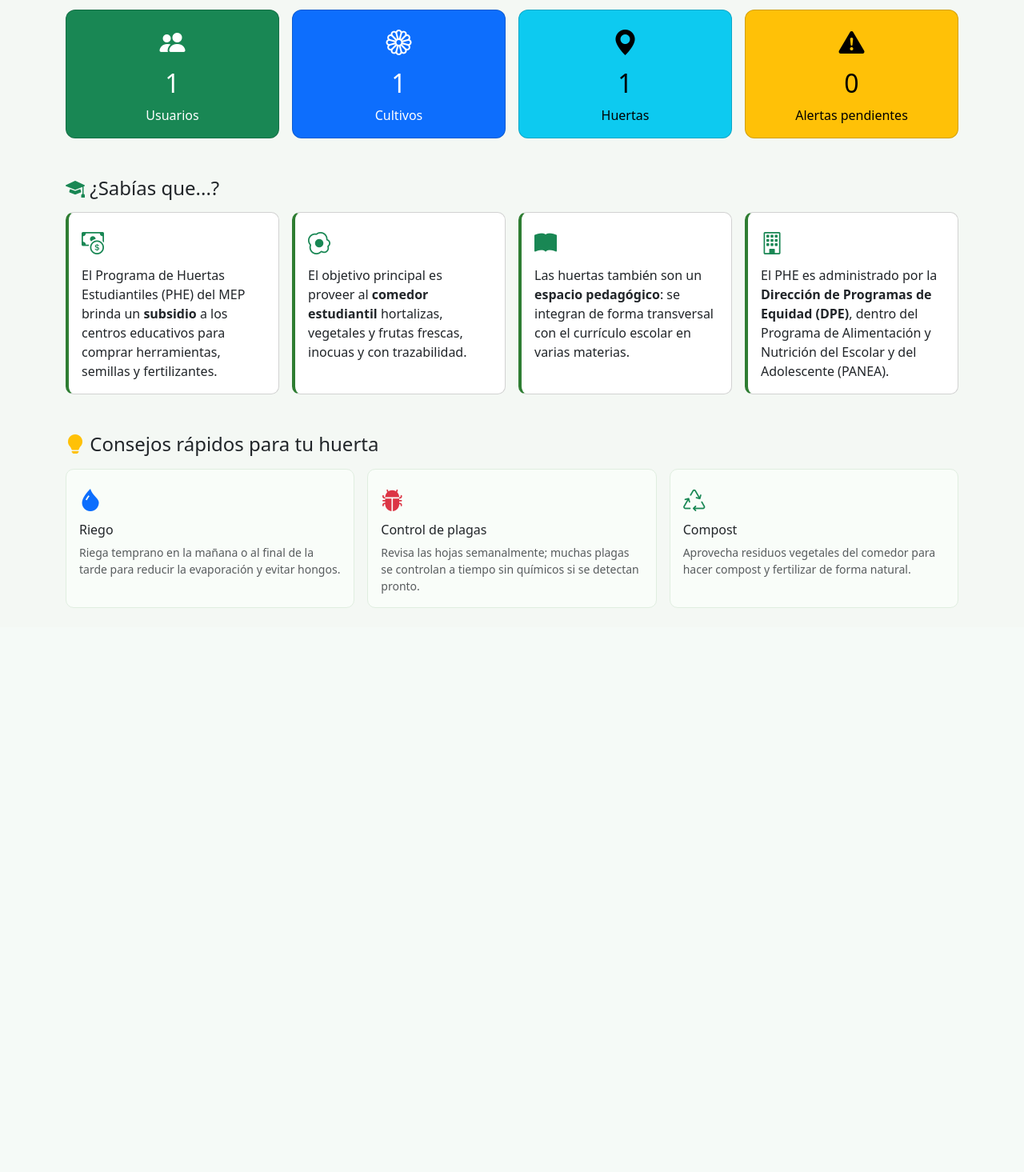
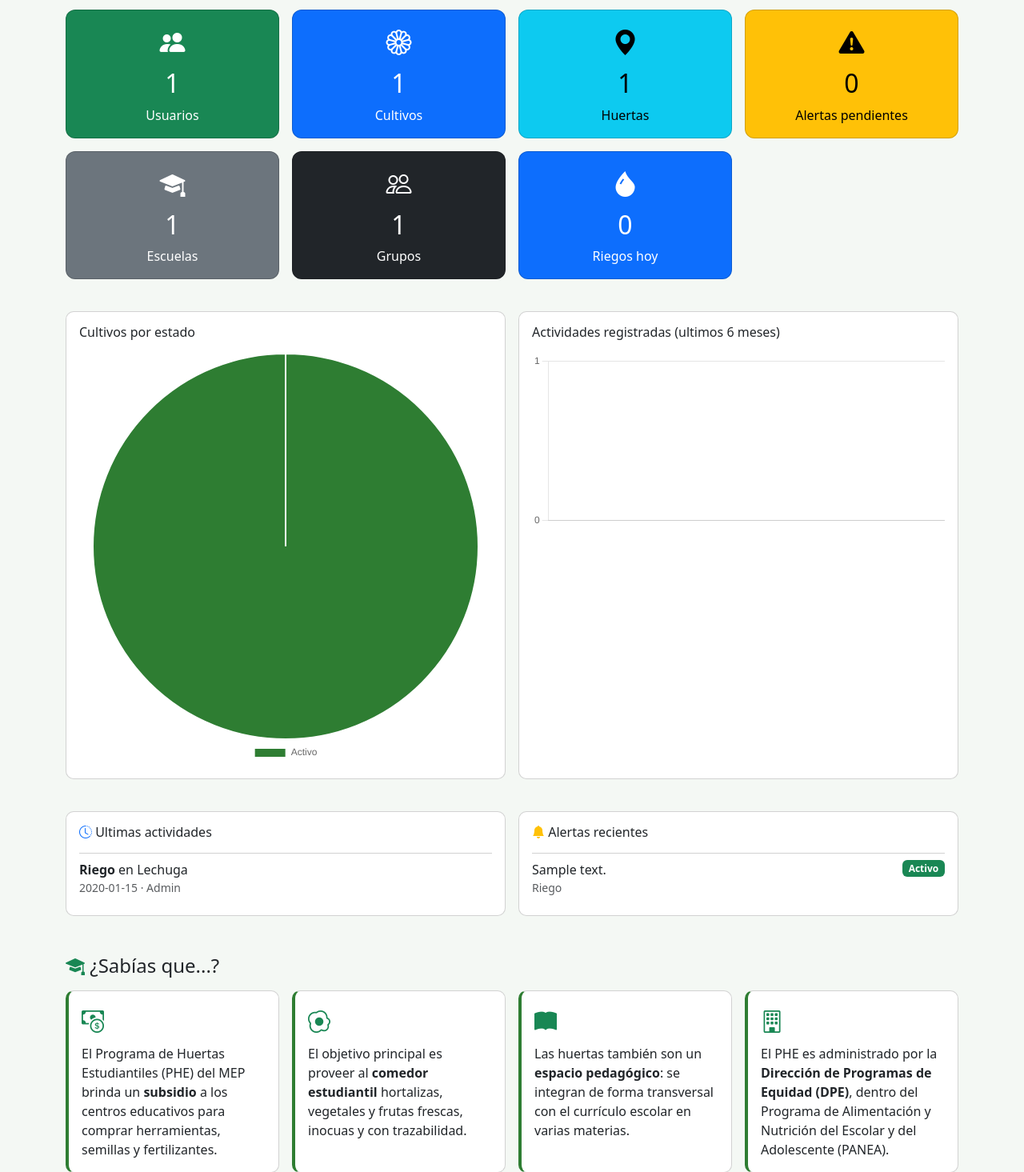
Before and after one commit to arimora13/Proyecto-ambiente-cliente-servidor, a PHP site: page /menu.php in a window 1280 px wide. Shown: the part 227-1692 px from the top of the page at 80% size. Before the commit the page ends 987 px from the top, so only its background shows below. Run offline with PHP 8.4, Linux system fonts and the light colour scheme; the visitor is signed in with stand-in values (Sample User, id 1); data comes from the database, SQL or seed files in the repository; tables that the repository leaves empty hold one stand-in row (values such as "Sample post").

Commit message:
fin de los cambios
Gracias a Dios :)

```diff
--- a/fertilizaciones/editar.php
+++ b/fertilizaciones/editar.php
@@ -21,6 +21,10 @@
     header("Location: listar.php");
     exit;
 }
-$listaCultivos = $conexion->query("SELECT ID_CULTIVO FROM CULTIVO")->fetchAll(PDO::FETCH_ASSOC);
+$listaCultivos = $conexion->query("SELECT C.ID_CULTIVO, TC.NOMBRE AS NOMBRE_TIPO, H.NOMBRE AS NOMBRE_HUERTA
+                                    FROM CULTIVO C
+                                    LEFT JOIN TIPO_CULTIVO TC ON C.ID_TIPO_CULTIVO = TC.ID_TIPO_CULTIVO
+                                    LEFT JOIN HUERTA H ON C.ID_HUERTA = H.ID_HUERTA
+                                    ORDER BY C.ID_CULTIVO DESC")->fetchAll(PDO::FETCH_ASSOC);
 
 include(__DIR__ . "/vistas/editar_vista.html");
--- a/fertilizaciones/registrar.php
+++ b/fertilizaciones/registrar.php
@@ -4,7 +4,11 @@
 require_once("../clases/Fertilizacion.php");
 
 $fertilizacionObj = new Fertilizacion($conexion);
-$listaCultivos = $conexion->query("SELECT ID_CULTIVO FROM CULTIVO")->fetchAll(PDO::FETCH_ASSOC);
+$listaCultivos = $conexion->query("SELECT C.ID_CULTIVO, TC.NOMBRE AS NOMBRE_TIPO, H.NOMBRE AS NOMBRE_HUERTA
+                                    FROM CULTIVO C
+                                    LEFT JOIN TIPO_CULTIVO TC ON C.ID_TIPO_CULTIVO = TC.ID_TIPO_CULTIVO
+                                    LEFT JOIN HUERTA H ON C.ID_HUERTA = H.ID_HUERTA
+                                    ORDER BY C.ID_CULTIVO DESC")->fetchAll(PDO::FETCH_ASSOC);
 
 if ($_SERVER['REQUEST_METHOD'] == 'POST') {
     $fertilizacionObj->guardar($_POST['idCultivo'], $_SESSION['id_usuario'], $_POST['fecha'], $_POST['descripcion']);
--- a/fertilizaciones/vistas/editar_vista.html
+++ b/fertilizaciones/vistas/editar_vista.html
@@ -18,7 +18,7 @@
                 <label class="form-label">Cultivo</label>
                 <select class="form-select" id="idCultivo" name="idCultivo" required>
                     <?php foreach ($listaCultivos as $c): ?>
-                        <option value="<?php echo $c['ID_CULTIVO']; ?>" <?php echo ($c['ID_CULTIVO']==$datos['ID_CULTIVO'])?'selected':''; ?>>Cultivo #<?php echo $c['ID_CULTIVO']; ?></option>
+                        <option value="<?php echo $c['ID_CULTIVO']; ?>" <?php echo ($c['ID_CULTIVO']==$datos['ID_CULTIVO'])?'selected':''; ?>><?php echo htmlspecialchars($c['NOMBRE_TIPO'] . ' - ' . $c['NOMBRE_HUERTA']) . ' (#' . $c['ID_CULTIVO'] . ')'; ?></option>
                     <?php endforeach; ?>
                 </select>
             </div>
--- a/fertilizaciones/vistas/registrar_vista.html
+++ b/fertilizaciones/vistas/registrar_vista.html
@@ -17,7 +17,7 @@
                 <label class="form-label">Cultivo</label>
                 <select class="form-select" id="idCultivo" name="idCultivo" required>
                     <?php foreach ($listaCultivos as $c): ?>
-                        <option value="<?php echo $c['ID_CULTIVO']; ?>">Cultivo #<?php echo $c['ID_CULTIVO']; ?></option>
+                        <option value="<?php echo $c['ID_CULTIVO']; ?>"><?php echo htmlspecialchars($c['NOMBRE_TIPO'] . ' - ' . $c['NOMBRE_HUERTA']) . ' (#' . $c['ID_CULTIVO'] . ')'; ?></option>
                     <?php endforeach; ?>
                 </select>
             </div>
--- a/menu.php
+++ b/menu.php
@@ -9,9 +9,46 @@
 $totalUsuarios  = $conexion->query("SELECT COUNT(*) AS T FROM USUARIO")->fetch(PDO::FETCH_ASSOC)['T'];
 $totalCultivos  = $conexion->query("SELECT COUNT(*) AS T FROM CULTIVO")->fetch(PDO::FETCH_ASSOC)['T'];
 $totalHuertas   = $conexion->query("SELECT COUNT(*) AS T FROM HUERTA")->fetch(PDO::FETCH_ASSOC)['T'];
+$totalGrupos    = $conexion->query("SELECT COUNT(*) AS T FROM GRUPO_ESTUDIANTIL")->fetch(PDO::FETCH_ASSOC)['T'];
+$totalEscuelas  = $conexion->query("SELECT COUNT(*) AS T FROM INSTITUCION")->fetch(PDO::FETCH_ASSOC)['T'];
+
+$riegosHoy = $conexion->query("SELECT COUNT(*) AS T FROM ACTIVIDAD A
+                               INNER JOIN TIPO_ACTIVIDAD TA ON A.ID_TIPO_ACTIVIDAD = TA.ID_TIPO_ACTIVIDAD
+                               WHERE TA.NOMBRE_ACTIVIDAD = 'Riego' AND A.FECHA_ACTIVIDAD = CURDATE()")->fetch(PDO::FETCH_ASSOC)['T'];
 
 $alerta = new Alerta($conexion);
 $alertasPendientes = $alerta->contarPendientes();
+
+// Cultivos agrupados por estado (para el grafico de pastel)
+$cultivosPorEstado = $conexion->query("SELECT E.NOMBRE_ESTADO, COUNT(*) AS TOTAL
+                                       FROM CULTIVO C
+                                       LEFT JOIN ESTADO E ON C.ID_ESTADO = E.ID_ESTADO
+                                       GROUP BY E.NOMBRE_ESTADO")->fetchAll(PDO::FETCH_ASSOC);
+
+// Actividades registradas por mes, ultimos 6 meses (para el grafico de barras)
+$actividadPorMes = $conexion->query("SELECT DATE_FORMAT(FECHA_ACTIVIDAD, '%Y-%m') AS MES, COUNT(*) AS TOTAL
+                                     FROM ACTIVIDAD
+                                     WHERE FECHA_ACTIVIDAD >= DATE_SUB(CURDATE(), INTERVAL 6 MONTH)
+                                     GROUP BY MES
+                                     ORDER BY MES ASC")->fetchAll(PDO::FETCH_ASSOC);
+
+// Ultimas 5 actividades registradas (cualquier tipo: riego, fertilizacion, plaga, etc.)
+$ultimasActividades = $conexion->query("SELECT A.FECHA_ACTIVIDAD, TA.NOMBRE_ACTIVIDAD, TC.NOMBRE AS NOMBRE_CULTIVO, U.NOMBRE AS RESPONSABLE
+                                        FROM ACTIVIDAD A
+                                        LEFT JOIN TIPO_ACTIVIDAD TA ON A.ID_TIPO_ACTIVIDAD = TA.ID_TIPO_ACTIVIDAD
+                                        LEFT JOIN CULTIVO C ON A.ID_CULTIVO = C.ID_CULTIVO
+                                        LEFT JOIN TIPO_CULTIVO TC ON C.ID_TIPO_CULTIVO = TC.ID_TIPO_CULTIVO
+                                        LEFT JOIN USUARIO U ON A.ID_USUARIO = U.ID_USUARIO
+                                        ORDER BY A.FECHA_ACTIVIDAD DESC
+                                        LIMIT 5")->fetchAll(PDO::FETCH_ASSOC);
+
+// Ultimas 5 alertas registradas
+$alertasRecientes = $conexion->query("SELECT AL.DESCRIPCION, E.NOMBRE_ESTADO, TA.NOMBRE_ACTIVIDAD
+                                      FROM ALERTA AL
+                                      LEFT JOIN ESTADO E ON AL.ID_ESTADO = E.ID_ESTADO
+                                      LEFT JOIN TIPO_ACTIVIDAD TA ON AL.ID_TIPO_ACTIVIDAD = TA.ID_TIPO_ACTIVIDAD
+                                      ORDER BY AL.ID_ALERTA DESC
+                                      LIMIT 5")->fetchAll(PDO::FETCH_ASSOC);
 
 // Definicion de menu por rol
 $menuBase = [
@@ -22,10 +59,10 @@
     ["texto" => "Alertas",          "url" => "alertas/listar.php",          "roles" => ["Administrador","Docente"]],
     ["texto" => "Reportes",         "url" => "reportes/listar.php",         "roles" => ["Administrador","Docente"]],
     ["texto" => "Usuarios",         "url" => "usuarios/listar.php",         "roles" => ["Administrador"]],
-    ["texto" => "Huertas",          "url" => "huertas/listar.php",          "roles" => ["Administrador","Docente"]],
-    ["texto" => "Grupos",           "url" => "grupos/listar.php",           "roles" => ["Administrador","Docente"]],
+    ["texto" => "Huertas",          "url" => "huertas/listar.php",          "roles" => ["Administrador"]],
+    ["texto" => "Escuelas",         "url" => "instituciones/listar.php",    "roles" => ["Administrador"]],
+    ["texto" => "Grupos",           "url" => "grupos/listar.php",           "roles" => ["Administrador"]],
     ["texto" => "Tipos de cultivo", "url" => "tipos_cultivo/listar.php",    "roles" => ["Administrador","Docente","Estudiante"]],
-    ["texto" => "Escuelas",         "url" => "instituciones/listar.php", "roles" => ["Administrador"]],
 ];
 
 include(__DIR__ . "/vistas/menu_vista.html");
--- a/plagas/editar.php
+++ b/plagas/editar.php
@@ -21,6 +21,10 @@
     header("Location: listar.php");
     exit;
 }
-$listaCultivos = $conexion->query("SELECT ID_CULTIVO FROM CULTIVO")->fetchAll(PDO::FETCH_ASSOC);
+$listaCultivos = $conexion->query("SELECT C.ID_CULTIVO, TC.NOMBRE AS NOMBRE_TIPO, H.NOMBRE AS NOMBRE_HUERTA
+                                    FROM CULTIVO C
+                                    LEFT JOIN TIPO_CULTIVO TC ON C.ID_TIPO_CULTIVO = TC.ID_TIPO_CULTIVO
+                                    LEFT JOIN HUERTA H ON C.ID_HUERTA = H.ID_HUERTA
+                                    ORDER BY C.ID_CULTIVO DESC")->fetchAll(PDO::FETCH_ASSOC);
 
 include(__DIR__ . "/vistas/editar_vista.html");
--- a/plagas/registrar.php
+++ b/plagas/registrar.php
@@ -4,7 +4,11 @@
 require_once("../clases/Plaga.php");
 
 $plagaObj = new Plaga($conexion);
-$listaCultivos = $conexion->query("SELECT ID_CULTIVO FROM CULTIVO")->fetchAll(PDO::FETCH_ASSOC);
+$listaCultivos = $conexion->query("SELECT C.ID_CULTIVO, TC.NOMBRE AS NOMBRE_TIPO, H.NOMBRE AS NOMBRE_HUERTA
+                                    FROM CULTIVO C
+                                    LEFT JOIN TIPO_CULTIVO TC ON C.ID_TIPO_CULTIVO = TC.ID_TIPO_CULTIVO
+                                    LEFT JOIN HUERTA H ON C.ID_HUERTA = H.ID_HUERTA
+                                    ORDER BY C.ID_CULTIVO DESC")->fetchAll(PDO::FETCH_ASSOC);
 
 if ($_SERVER['REQUEST_METHOD'] == 'POST') {
     $plagaObj->guardar($_POST['idCultivo'], $_SESSION['id_usuario'], $_POST['fecha'], $_POST['descripcion']);
--- a/plagas/vistas/editar_vista.html
+++ b/plagas/vistas/editar_vista.html
@@ -18,8 +18,7 @@
                 <label class="form-label">Cultivo</label>
                 <select class="form-select" id="idCultivo" name="idCultivo" required>
                     <?php foreach ($listaCultivos as $c): ?>
-                        <option value="<?php echo $c['ID_CULTIVO']; ?>" <?php echo ($c['ID_CULTIVO']==$datos['ID_CULTIVO'])?'selected':''; ?>>Cultivo #<?php echo $c['ID_CULTIVO']; ?></option>
-                    <?php endforeach; ?>
+                        <option value="<?php echo $c['ID_CULTIVO']; ?>" <?php echo ($c['ID_CULTIVO']==$datos['ID_CULTIVO'])?'selected':''; ?>><?php echo htmlspecialchars($c['NOMBRE_TIPO'] . ' - ' . $c['NOMBRE_HUERTA']) . ' (#' . $c['ID_CULTIVO'] . ')'; ?></option>
                 </select>
             </div>
             <div class="mb-3">
--- a/plagas/vistas/registrar_vista.html
+++ b/plagas/vistas/registrar_vista.html
@@ -17,8 +17,7 @@
                 <label class="form-label">Cultivo</label>
                 <select class="form-select" id="idCultivo" name="idCultivo" required>
                     <?php foreach ($listaCultivos as $c): ?>
-                        <option value="<?php echo $c['ID_CULTIVO']; ?>">Cultivo #<?php echo $c['ID_CULTIVO']; ?></option>
-                    <?php endforeach; ?>
+                        <option value="<?php echo $c['ID_CULTIVO']; ?>"><?php echo htmlspecialchars($c['NOMBRE_TIPO'] . ' - ' . $c['NOMBRE_HUERTA']) . ' (#' . $c['ID_CULTIVO'] . ')'; ?></option>
                 </select>
             </div>
             <div class="mb-3">
--- a/riegos/vistas/editar_vista.html
+++ b/riegos/vistas/editar_vista.html
@@ -18,8 +18,7 @@
                 <label class="form-label">Cultivo</label>
                 <select class="form-select" id="idCultivo" name="idCultivo" required>
                     <?php foreach ($listaCultivos as $c): ?>
-                        <option value="<?php echo $c['ID_CULTIVO']; ?>" <?php echo ($c['ID_CULTIVO']==$datos['ID_CULTIVO'])?'selected':''; ?>>Cultivo #<?php echo $c['ID_CULTIVO']; ?></option>
-                    <?php endforeach; ?>
+                       <option value="<?php echo $c['ID_CULTIVO']; ?>" <?php echo ($c['ID_CULTIVO']==$datos['ID_CULTIVO'])?'selected':''; ?>><?php echo htmlspecialchars($c['NOMBRE_TIPO'] . ' - ' . $c['NOMBRE_HUERTA']) . ' (#' . $c['ID_CULTIVO'] . ')'; ?></option>
                 </select>
             </div>
             <div class="mb-3">
--- a/riegos/vistas/registrar_vista.html
+++ b/riegos/vistas/registrar_vista.html
@@ -17,7 +17,7 @@
                 <label class="form-label">Cultivo</label>
                 <select class="form-select" id="idCultivo" name="idCultivo" required>
                     <?php foreach ($listaCultivos as $c): ?>
-                        <option value="<?php echo $c['ID_CULTIVO']; ?>">Cultivo #<?php echo $c['ID_CULTIVO']; ?></option>
+                        <option value="<?php echo $c['ID_CULTIVO']; ?>"><?php echo htmlspecialchars($c['NOMBRE_TIPO'] . ' - ' . $c['NOMBRE_HUERTA']) . ' (#' . $c['ID_CULTIVO'] . ')'; ?></option>
                     <?php endforeach; ?>
                 </select>
             </div>
--- a/vistas/menu_vista.html
+++ b/vistas/menu_vista.html
@@ -39,32 +39,115 @@
 <div class="container mt-2">
     <h4 class="mb-3">Panel general</h4>
     <div class="row g-3">
-        <div class="col-md-3">
+        <div class="col-md-3 col-sm-6">
             <div class="card tarjeta-stat text-bg-success p-3 text-center">
                 <i class="bi bi-people-fill fs-2 mb-2"></i>
                 <h2><?php echo $totalUsuarios; ?></h2>
                 <p class="mb-0">Usuarios</p>
             </div>
         </div>
-        <div class="col-md-3">
+        <div class="col-md-3 col-sm-6">
             <div class="card tarjeta-stat text-bg-primary p-3 text-center">
                 <i class="bi bi-flower1 fs-2 mb-2"></i>
                 <h2><?php echo $totalCultivos; ?></h2>
                 <p class="mb-0">Cultivos</p>
             </div>
         </div>
-        <div class="col-md-3">
+        <div class="col-md-3 col-sm-6">
             <div class="card tarjeta-stat text-bg-info p-3 text-center">
                 <i class="bi bi-geo-alt-fill fs-2 mb-2"></i>
                 <h2><?php echo $totalHuertas; ?></h2>
                 <p class="mb-0">Huertas</p>
             </div>
         </div>
-        <div class="col-md-3">
+        <div class="col-md-3 col-sm-6">
             <div class="card tarjeta-stat text-bg-warning p-3 text-center">
                 <i class="bi bi-exclamation-triangle-fill fs-2 mb-2"></i>
                 <h2><?php echo $alertasPendientes; ?></h2>
                 <p class="mb-0">Alertas pendientes</p>
+            </div>
+        </div>
+        <div class="col-md-3 col-sm-6">
+            <div class="card tarjeta-stat text-bg-secondary p-3 text-center">
+                <i class="bi bi-mortarboard-fill fs-2 mb-2"></i>
+                <h2><?php echo $totalEscuelas; ?></h2>
+                <p class="mb-0">Escuelas</p>
+            </div>
+        </div>
+        <div class="col-md-3 col-sm-6">
+            <div class="card tarjeta-stat text-bg-dark p-3 text-center">
+                <i class="bi bi-people fs-2 mb-2"></i>
+                <h2><?php echo $totalGrupos; ?></h2>
+                <p class="mb-0">Grupos</p>
+            </div>
+        </div>
+        <div class="col-md-3 col-sm-6">
+            <div class="card tarjeta-stat text-bg-primary p-3 text-center">
+                <i class="bi bi-droplet-fill fs-2 mb-2"></i>
+                <h2><?php echo $riegosHoy; ?></h2>
+                <p class="mb-0">Riegos hoy</p>
+            </div>
+        </div>
+    </div>
+
+    <!-- Graficos -->
+    <div class="row g-3 mt-4">
+        <div class="col-md-6">
+            <div class="card p-3 h-100">
+                <h6 class="mb-3">Cultivos por estado</h6>
+                <canvas id="graficoEstados" height="220"></canvas>
+            </div>
+        </div>
+        <div class="col-md-6">
+            <div class="card p-3 h-100">
+                <h6 class="mb-3">Actividades registradas (ultimos 6 meses)</h6>
+                <canvas id="graficoActividad" height="220"></canvas>
+            </div>
+        </div>
+    </div>
+
+    <!-- Listas de actividad reciente -->
+    <div class="row g-3 mt-4 mb-4">
+        <div class="col-md-6">
+            <div class="card p-3 h-100">
+                <h6 class="mb-3"><i class="bi bi-clock-history text-primary"></i> Ultimas actividades</h6>
+                <?php if (empty($ultimasActividades)): ?>
+                    <p class="text-muted small mb-0">Sin actividades registradas todavia.</p>
+                <?php else: ?>
+                    <ul class="list-group list-group-flush">
+                        <?php foreach ($ultimasActividades as $act): ?>
+                        <li class="list-group-item px-0">
+                            <strong><?php echo htmlspecialchars($act['NOMBRE_ACTIVIDAD']); ?></strong>
+                            en <?php echo htmlspecialchars($act['NOMBRE_CULTIVO'] ?? 'Cultivo eliminado'); ?>
+                            <span class="text-muted small d-block">
+                                <?php echo $act['FECHA_ACTIVIDAD']; ?> · <?php echo htmlspecialchars($act['RESPONSABLE'] ?? 'Sin responsable'); ?>
+                            </span>
+                        </li>
+                        <?php endforeach; ?>
+                    </ul>
+                <?php endif; ?>
+            </div>
+        </div>
+        <div class="col-md-6">
+            <div class="card p-3 h-100">
+                <h6 class="mb-3"><i class="bi bi-bell-fill text-warning"></i> Alertas recientes</h6>
+                <?php if (empty($alertasRecientes)): ?>
+                    <p class="text-muted small mb-0">Sin alertas registradas todavia.</p>
+                <?php else: ?>
+                    <ul class="list-group list-group-flush">
+                        <?php foreach ($alertasRecientes as $al): ?>
+                        <li class="list-group-item px-0 d-flex justify-content-between align-items-start">
+                            <span>
+                                <?php echo htmlspecialchars($al['DESCRIPCION']); ?>
+                                <span class="text-muted small d-block"><?php echo htmlspecialchars($al['NOMBRE_ACTIVIDAD'] ?? ''); ?></span>
+                            </span>
+                            <span class="badge <?php echo ($al['NOMBRE_ESTADO'] == 'Pendiente') ? 'text-bg-warning' : 'text-bg-success'; ?>">
+                                <?php echo htmlspecialchars($al['NOMBRE_ESTADO']); ?>
+                            </span>
+                        </li>
+                        <?php endforeach; ?>
+                    </ul>
+                <?php endif; ?>
             </div>
         </div>
     </div>
@@ -130,5 +213,36 @@
 </div>
 
 <script src="https://cdn.jsdelivr.net/npm/bootstrap@5.3.3/dist/js/bootstrap.bundle.min.js"></script>
+<script src="https://cdn.jsdelivr.net/npm/chart.js@4.4.0/dist/chart.umd.min.js"></script>
+<script>
+// Grafico: cultivos por estado (pastel)
+const datosEstados = <?php echo json_encode($cultivosPorEstado); ?>;
+new Chart(document.getElementById('graficoEstados'), {
+    type: 'pie',
+    data: {
+        labels: datosEstados.map(d => d.NOMBRE_ESTADO ?? 'Sin estado'),
+        datasets: [{
+            data: datosEstados.map(d => d.TOTAL),
+            backgroundColor: ['#2e7d32', '#66bb6a', '#ffb74d', '#e57373', '#64b5f6', '#ba68c8']
+        }]
+    },
+    options: { responsive: true, plugins: { legend: { position: 'bottom' } } }
+});
+
+// Grafico: actividad por mes (barras)
+const datosActividad = <?php echo json_encode($actividadPorMes); ?>;
+new Chart(document.getElementById('graficoActividad'), {
+    type: 'bar',
+    data: {
+        labels: datosActividad.map(d => d.MES),
+        datasets: [{
+            label: 'Actividades',
+            data: datosActividad.map(d => d.TOTAL),
+            backgroundColor: '#2e7d32'
+        }]
+    },
+    options: { responsive: true, plugins: { legend: { display: false } }, scales: { y: { beginAtZero: true, ticks: { stepSize: 1 } } } }
+});
+</script>
 </body>
 </html>
```
Also changed, not shown: clases/Institucion.php (added, +103 -0 lines), riegos/editar.php (+6 -1 lines), riegos/registrar.php (+6 -1 lines), README.md.
